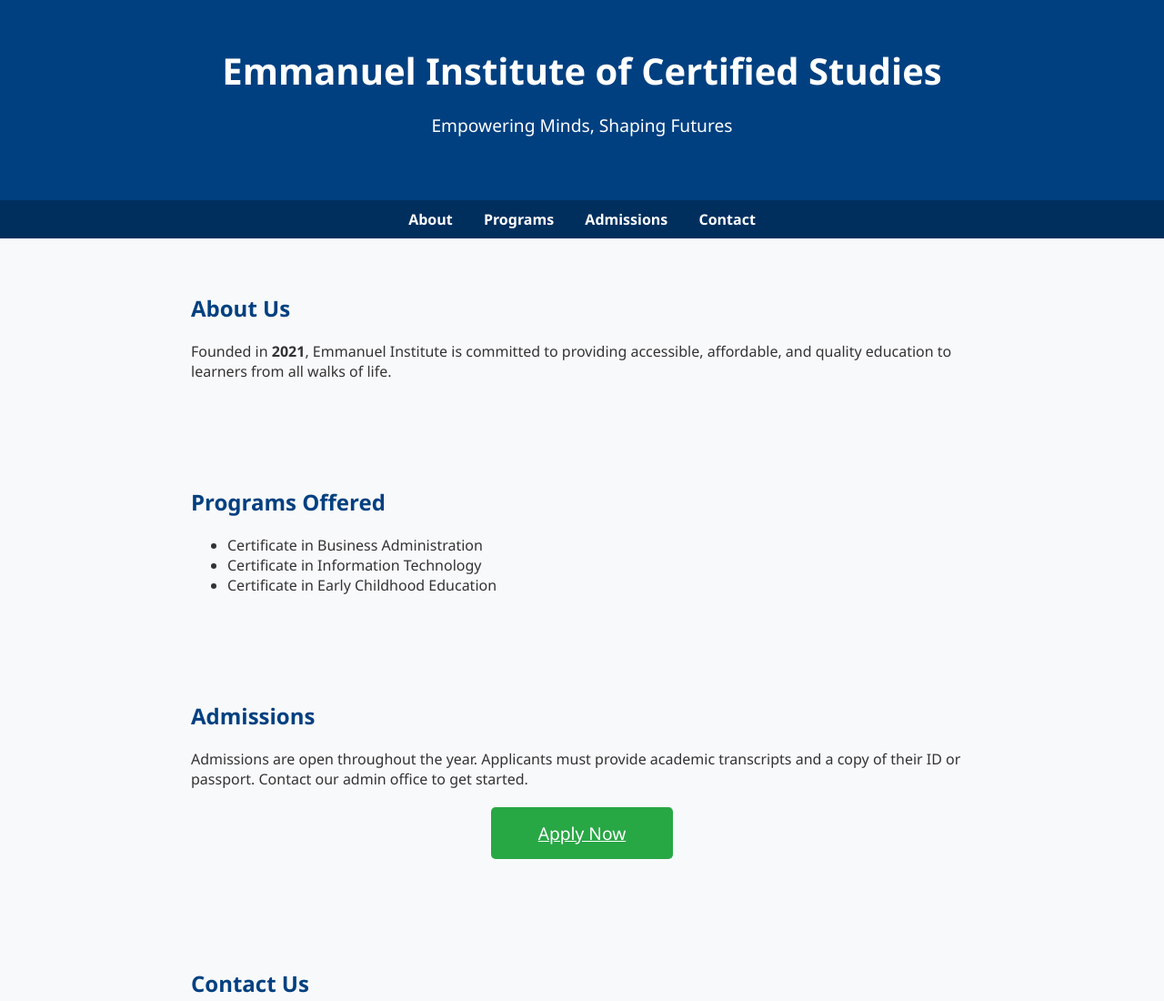
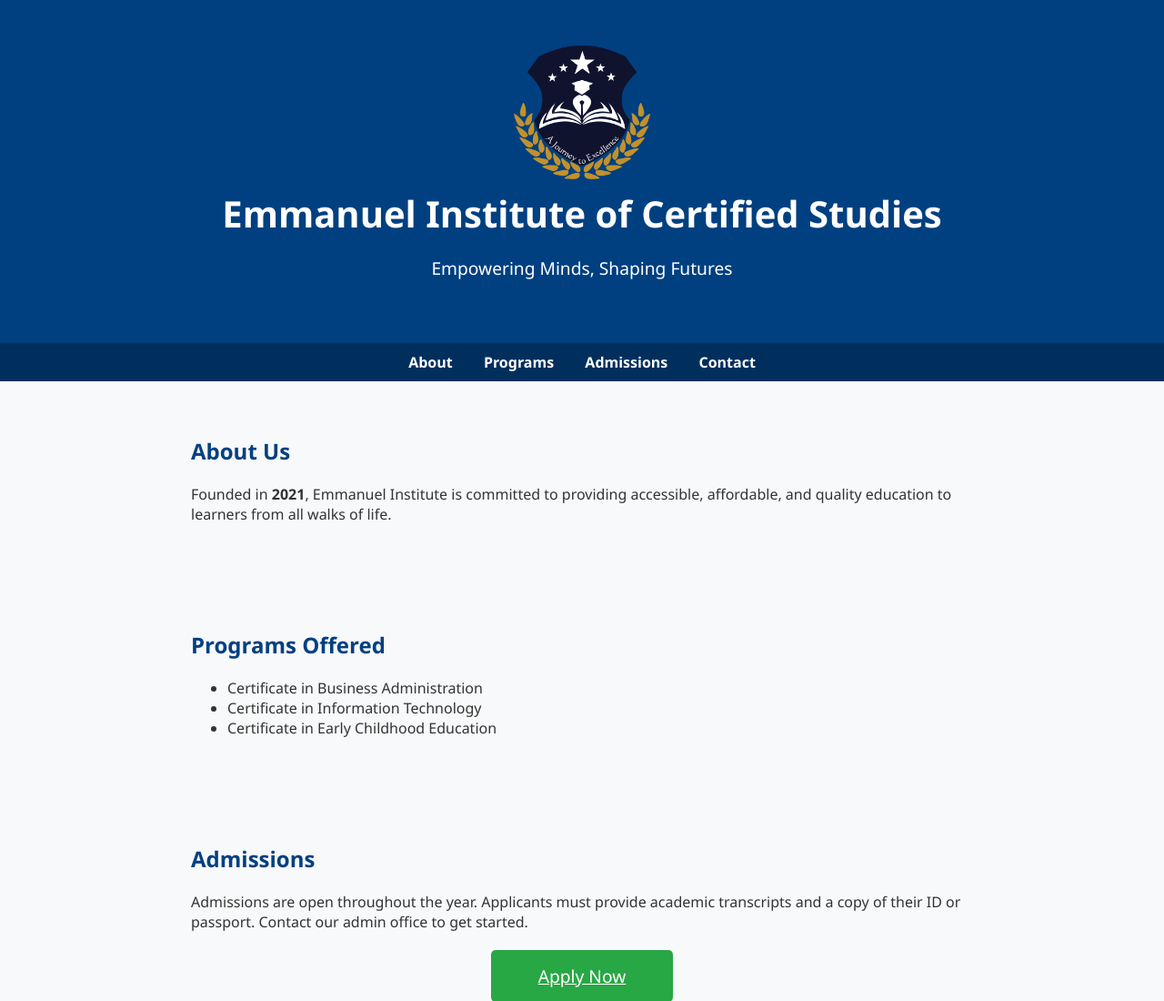
Before and after one commit to Melsun-Enterprises/Melsun-Enterprises.github.io, a plain HTML site: page index.html in a window 1280 px wide. Shown: the top 1100 px of the page at 91% size. Drawn offline with Linux system fonts and the light colour scheme.

Commit message:
Update index.html

```diff
--- a/index.html
+++ b/index.html
@@ -23,8 +23,14 @@
       padding: 50px 20px;
     }
 
+    header img {
+      max-width: 150px; /* Adjust the size of the logo */
+      display: block;
+      margin: 0 auto;
+    }
+
     header h1 {
-      margin: 0;
+      margin: 10px 0;
       font-size: 2.5em;
     }
 
@@ -88,6 +94,8 @@
 <body>
 
   <header>
+    <!-- Logo added here -->
+    <img src="https://raw.githubusercontent.com/Melsun-Enterprises/Melsun-Enterprises.github.io/main/Emmanuel%20Logo.png" alt="Emmanuel Institute Logo">
     <h1>Emmanuel Institute of Certified Studies</h1>
     <p>Empowering Minds, Shaping Futures</p>
   </header>
```
